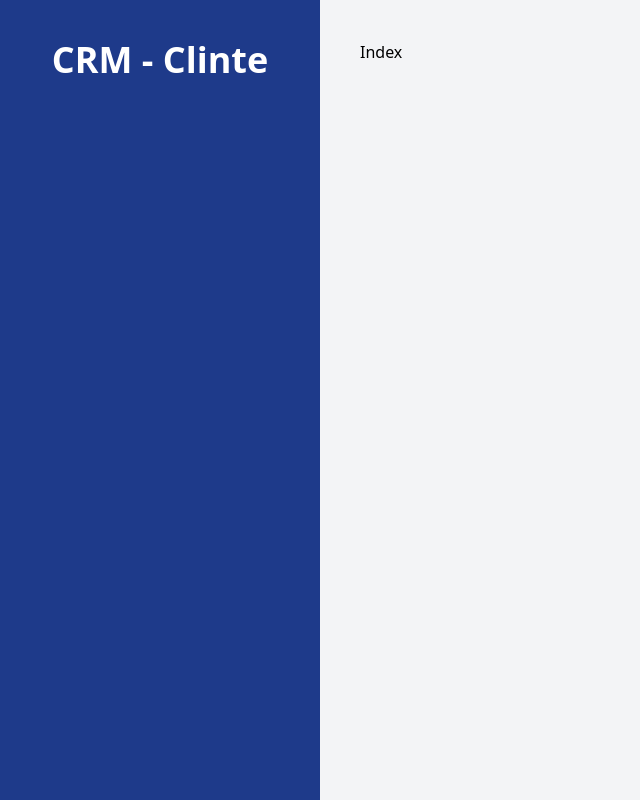
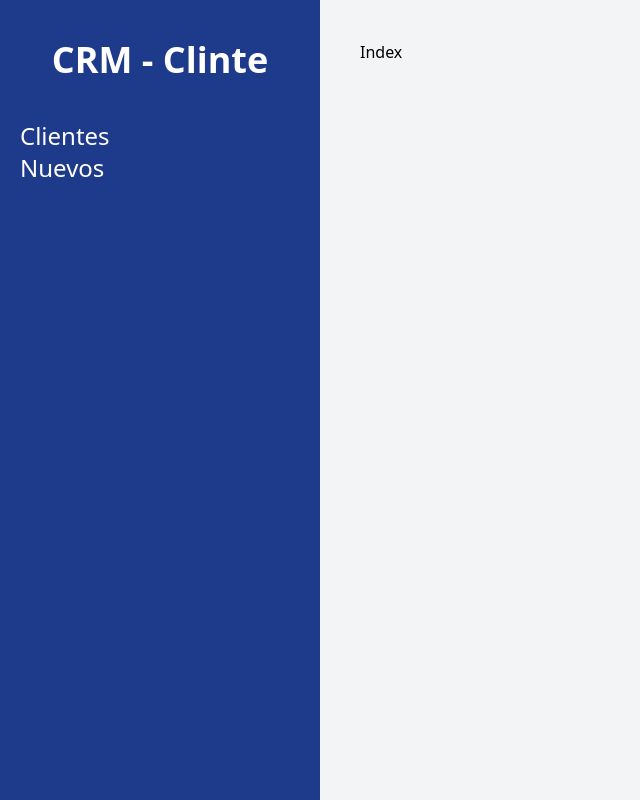
Before and after one commit to ulises58/CrmReact, a React (Vite) app: page / in a window 1280 px wide. Shown: the whole page, without its empty margins (0-640 px from the left). Built offline with nearby package versions, Linux system fonts and the light colour scheme.

Commit message:
Navegar entre Componentes con Link

```diff
--- a/src/components/Layout.jsx
+++ b/src/components/Layout.jsx
@@ -1,4 +1,4 @@
-import { Outlet } from "react-router-dom";
+import { Outlet, Link } from "react-router-dom";
 
 export const Layout = () => {
   return (
@@ -7,6 +7,20 @@
         <h2 className="text-4xl font-black text-center text-white">
           CRM - Clinte
         </h2>
+        <nav className="mt-10">
+          <Link
+            className="text-2xl block hover:text-blue-300 text-white"
+            to="/"
+          >
+            Clientes
+          </Link>
+          <Link
+            className="text-2xl block hover:text-blue-300 text-white"
+            to="/clientes/nuevo"
+          >
+            Nuevos
+          </Link>
+        </nav>
       </aside>
       <main className="md:w-3/4 p-10 md:h-screen overflow-scroll">
         <Outlet />
```
